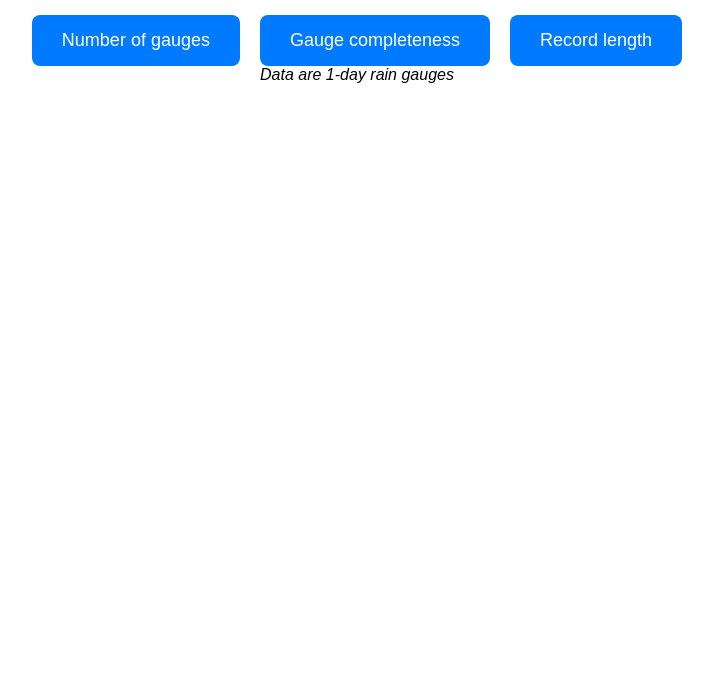
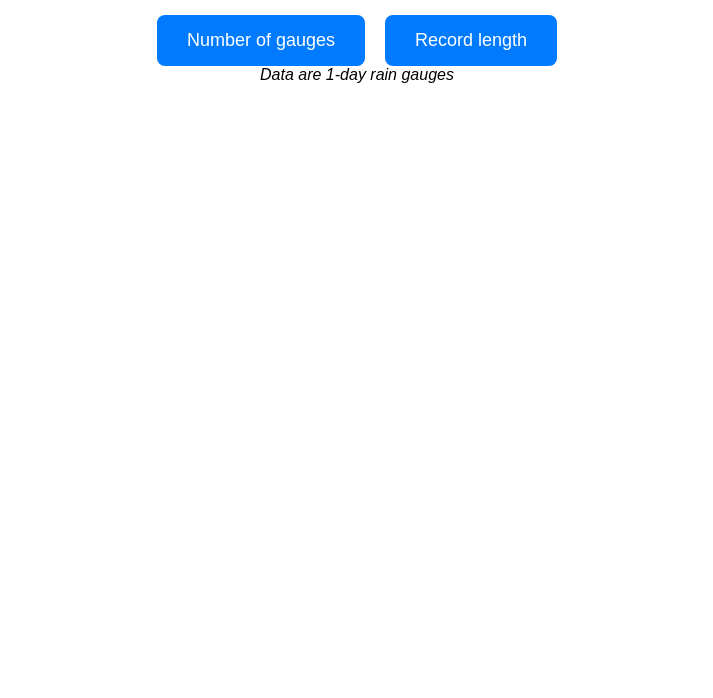
Before and after one commit to Thomasjkeel/UK-Rain-Gauge-Network, a plain HTML site: page index.html in a window 1280 px wide. Shown: the part 102-800 px from the top of the page, without its empty margins (283-996 px from the left). Drawn offline with Linux system fonts and the light colour scheme.

Commit message:
remove completeness

```diff
--- a/index.html
+++ b/index.html
@@ -39,7 +39,7 @@
     <h1>Select a variable</h1>
     <div class="button-container">
         <a href="gauges.html" class="btn">Number of gauges</a>
-        <a href="completeness.html" class="btn">Gauge completeness</a>
+        <!-- <a href="completeness.html" class="btn">Gauge completeness</a> -->
         <a href="record_length.html" class="btn">Record length</a>
     </div>
     <div>
```
